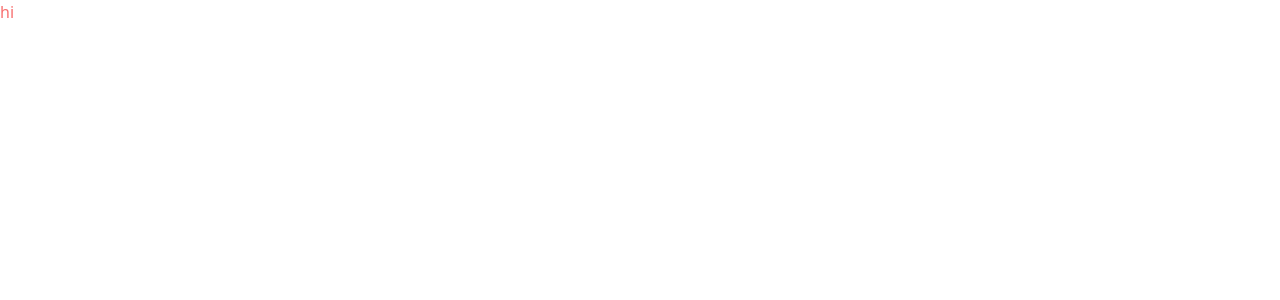
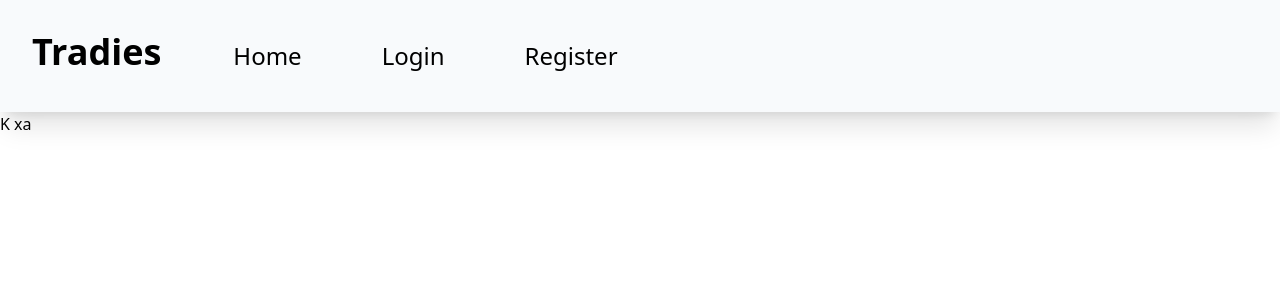
Before and after one commit to dipenbhat557/Tradies, a React (Vite) app in the folder frontend/: page / in a window 1280 px wide. Shown: the top 300 px of the page. Built offline with nearby package versions, Linux system fonts and the light colour scheme.

Commit message:
Initialized Navbar

```diff
--- a/frontend/package.json
+++ b/frontend/package.json
@@ -11,7 +11,8 @@
   },
   "dependencies": {
     "react": "^18.2.0",
-    "react-dom": "^18.2.0"
+    "react-dom": "^18.2.0",
+    "react-router-dom": "^6.16.0"
   },
   "devDependencies": {
     "@types/react": "^18.2.14",
--- a/frontend/src/App.jsx
+++ b/frontend/src/App.jsx
@@ -1,7 +1,7 @@
-import React from "react";
+import Body from "./components/Body";
 
 const App = () => {
-  return <div className="text-red-400">hi</div>;
+  return <Body />;
 };
 
 export default App;
--- /dev/null
+++ b/frontend/src/Pages/Home.jsx
@@ -0,0 +1,11 @@
+import React from "react";
+import Header from "../components/Header.jsx";
+
+export default function Home() {
+  return (
+    <div>
+      <Header />
+      K xa
+    </div>
+  );
+}
--- /dev/null
+++ b/frontend/src/components/Body.jsx
@@ -0,0 +1,29 @@
+import { RouterProvider, createBrowserRouter } from "react-router-dom";
+import Login from "./Login.jsx";
+import Register from "./Regsiter.jsx";
+import Home from "../Pages/Home.jsx";
+
+function Body() {
+  const appRouter = createBrowserRouter([
+    {
+        path: "/",
+        element: <Home />,
+      },
+    {
+
+      path: "/login",
+      element: <Login />,
+    },
+    {
+      path: "/register",
+      element: <Register />,
+    },
+  ]);
+  return (
+    <div>
+      <RouterProvider router={appRouter} />
+    </div>
+  );
+}
+
+export default Body;
--- /dev/null
+++ b/frontend/src/components/Header.jsx
@@ -0,0 +1,27 @@
+import { Link } from "react-router-dom";
+
+function Header() {
+  return (
+    <>
+      <div className="flex bg-slate-50 shadow-xl">
+        <Link to="/">
+          {/* <img className="h-32" src="#" /> */}
+          <h2 className="font-bold text-4xl p-5 m-3 ">Tradies</h2>
+        </Link>
+        <ul className="flex flex-wrap ml-0 lg: ml-50 md:ml-50 xl:ml-50  text-2xl ">
+          <li className="m-10">
+            <Link to="/"> Home</Link>
+          </li>
+          <li className="m-10">
+            <Link to="/login"> Login</Link>
+          </li>
+          <li className="m-10">
+            <Link to="/register"> Register</Link>
+          </li>
+        </ul>
+      </div>
+    </>
+  );
+}
+
+export default Header;
--- /dev/null
+++ b/frontend/src/components/Login.jsx
@@ -0,0 +1,12 @@
+import React from "react";
+import Header from "./Header";
+
+function Login() {
+  return (
+    <div>
+      <Header />
+    </div>
+  );
+}
+
+export default Login;
--- /dev/null
+++ b/frontend/src/components/Regsiter.jsx
@@ -0,0 +1,12 @@
+import React from "react";
+import Header from "./Header";
+
+function Regsiter() {
+  return (
+    <div>
+      <Header />
+    </div>
+  );
+}
+
+export default Regsiter;
```
Also changed, not shown: 1 other file (tests, documents, lock files or other folders).
